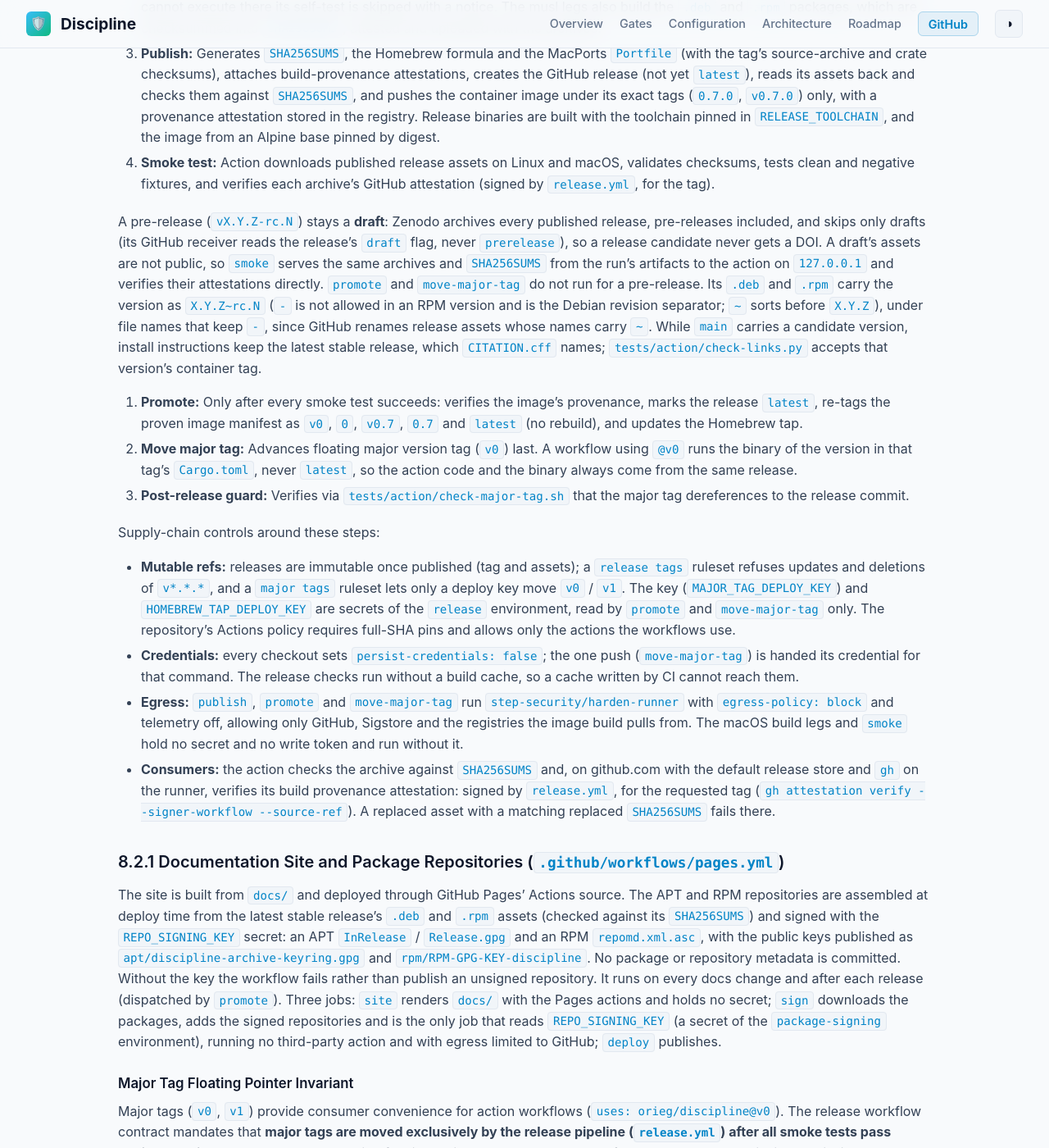
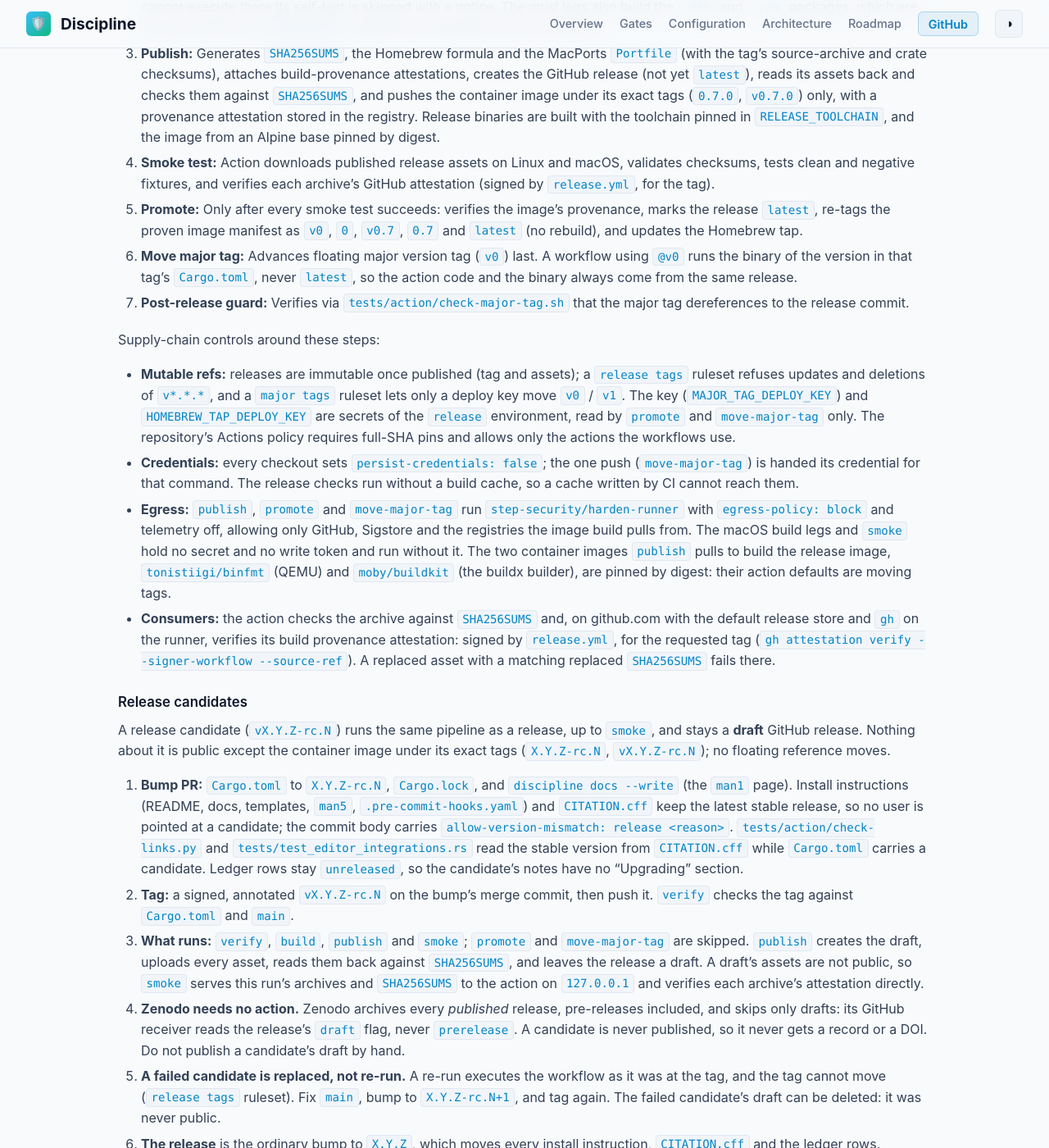
Before and after one commit to actions-marketplace-validations/orieg_discipline, a Jekyll site: the page built from docs/ARCHITECTURE.md, in a window 1280 px wide and 1400 px high, scrolled down 15632 px. Shown: the whole window at 82% size. Built offline with Jekyll 4.4.1, drawn with Linux system fonts in a browser that asks for light colours; some of the changed text lies outside the part shown.

Commit message:
fix(release): allow Docker Hub's CloudFront host and pin the QEMU and buildkit images (#280)
The v0.15.0-rc.1 run failed in publish at `Set up QEMU`: harden-runner
refused `dial tcp 54.185.253.63:443`. Docker Hub redirects blob downloads to
production.cloudfront.docker.com (read from the registry's blob redirect for
tonistiigi/binfmt); the allow-list had only production.cloudflare.docker.com.

- publish, promote: allow production.cloudfront.docker.com:443.
- publish: pin setup-qemu-action's image to tonistiigi/binfmt:qemu-v10.2.3 by
  digest (the default is :latest), and the buildx builder to
  moby/buildkit:v0.32.2 by digest (the default buildx-stable-1 resolves to
  that digest today). promote's builder gets the same pin.
- docs: ARCHITECTURE 8.2 gains a Release candidates subsection with the
  whole process (bump, tag, what runs, Zenodo needs no action, a failed
  candidate is replaced, the final release); the pre-release paragraph that
  had split the release step list moves into it.

```diff
--- a/docs/ARCHITECTURE.md
+++ b/docs/ARCHITECTURE.md
@@ -363,8 +363,6 @@
 2. **Build:** Compiles 4 release targets (`x86_64-musl` and `aarch64-musl`, asserted static; `x86_64-darwin`, `aarch64-darwin`) and executes `self-test` on each target that can run on its runner: `x86_64-darwin` is cross-built on Apple Silicon, and when it cannot execute there its self-test is skipped with a notice. The musl legs also build the `.deb` and `.rpm` packages, which are checksummed into `SHA256SUMS`, attested and uploaded with the archives.
 3. **Publish:** Generates `SHA256SUMS`, the Homebrew formula and the MacPorts `Portfile` (with the tag's source-archive and crate checksums), attaches build-provenance attestations, creates the GitHub release (not yet `latest`), reads its assets back and checks them against `SHA256SUMS`, and pushes the container image under its exact tags (`0.7.0`, `v0.7.0`) only, with a provenance attestation stored in the registry. Release binaries are built with the toolchain pinned in `RELEASE_TOOLCHAIN`, and the image from an Alpine base pinned by digest.
 4. **Smoke test:** Action downloads published release assets on Linux and macOS, validates checksums, tests clean and negative fixtures, and verifies each archive's GitHub attestation (signed by `release.yml`, for the tag).
-
-A pre-release (`vX.Y.Z-rc.N`) stays a **draft**: Zenodo archives every published release, pre-releases included, and skips only drafts (its GitHub receiver reads the release's `draft` flag, never `prerelease`), so a release candidate never gets a DOI. A draft's assets are not public, so `smoke` serves the same archives and `SHA256SUMS` from the run's artifacts to the action on `127.0.0.1` and verifies their attestations directly. `promote` and `move-major-tag` do not run for a pre-release. Its `.deb` and `.rpm` carry the version as `X.Y.Z~rc.N` (`-` is not allowed in an RPM version and is the Debian revision separator; `~` sorts before `X.Y.Z`), under file names that keep `-`, since GitHub renames release assets whose names carry `~`. While `main` carries a candidate version, install instructions keep the latest stable release, which `CITATION.cff` names; `tests/action/check-links.py` accepts that version's container tag.
 5. **Promote:** Only after every smoke test succeeds: verifies the image's provenance, marks the release `latest`, re-tags the proven image manifest as `v0`, `0`, `v0.7`, `0.7` and `latest` (no rebuild), and updates the Homebrew tap.
 6. **Move major tag:** Advances floating major version tag (`v0`) last. A workflow using `@v0` runs the binary of the version in that tag's `Cargo.toml`, never `latest`, so the action code and the binary always come from the same release.
 7. **Post-release guard:** Verifies via `tests/action/check-major-tag.sh` that the major tag dereferences to the release commit.
@@ -372,8 +370,21 @@
 Supply-chain controls around these steps:
 - **Mutable refs:** releases are immutable once published (tag and assets); a `release tags` ruleset refuses updates and deletions of `v*.*.*`, and a `major tags` ruleset lets only a deploy key move `v0` / `v1`. The key (`MAJOR_TAG_DEPLOY_KEY`) and `HOMEBREW_TAP_DEPLOY_KEY` are secrets of the `release` environment, read by `promote` and `move-major-tag` only. The repository's Actions policy requires full-SHA pins and allows only the actions the workflows use.
 - **Credentials:** every checkout sets `persist-credentials: false`; the one push (`move-major-tag`) is handed its credential for that command. The release checks run without a build cache, so a cache written by CI cannot reach them.
-- **Egress:** `publish`, `promote` and `move-major-tag` run `step-security/harden-runner` with `egress-policy: block` and telemetry off, allowing only GitHub, Sigstore and the registries the image build pulls from. The macOS build legs and `smoke` hold no secret and no write token and run without it.
+- **Egress:** `publish`, `promote` and `move-major-tag` run `step-security/harden-runner` with `egress-policy: block` and telemetry off, allowing only GitHub, Sigstore and the registries the image build pulls from. The macOS build legs and `smoke` hold no secret and no write token and run without it. The two container images `publish` pulls to build the release image, `tonistiigi/binfmt` (QEMU) and `moby/buildkit` (the buildx builder), are pinned by digest: their action defaults are moving tags.
 - **Consumers:** the action checks the archive against `SHA256SUMS` and, on github.com with the default release store and `gh` on the runner, verifies its build provenance attestation: signed by `release.yml`, for the requested tag (`gh attestation verify --signer-workflow --source-ref`). A replaced asset with a matching replaced `SHA256SUMS` fails there.
+
+#### Release candidates
+
+A release candidate (`vX.Y.Z-rc.N`) runs the same pipeline as a release, up to `smoke`, and stays a **draft** GitHub release. Nothing about it is public except the container image under its exact tags (`X.Y.Z-rc.N`, `vX.Y.Z-rc.N`); no floating reference moves.
+
+1. **Bump PR:** `Cargo.toml` to `X.Y.Z-rc.N`, `Cargo.lock`, and `discipline docs --write` (the `man1` page). Install instructions (README, docs, templates, `man5`, `.pre-commit-hooks.yaml`) and `CITATION.cff` keep the latest stable release, so no user is pointed at a candidate; the commit body carries `allow-version-mismatch: release <reason>`. `tests/action/check-links.py` and `tests/test_editor_integrations.rs` read the stable version from `CITATION.cff` while `Cargo.toml` carries a candidate. Ledger rows stay `unreleased`, so the candidate's notes have no "Upgrading" section.
+2. **Tag:** a signed, annotated `vX.Y.Z-rc.N` on the bump's merge commit, then push it. `verify` checks the tag against `Cargo.toml` and `main`.
+3. **What runs:** `verify`, `build`, `publish` and `smoke`; `promote` and `move-major-tag` are skipped. `publish` creates the draft, uploads every asset, reads them back against `SHA256SUMS`, and leaves the release a draft. A draft's assets are not public, so `smoke` serves this run's archives and `SHA256SUMS` to the action on `127.0.0.1` and verifies each archive's attestation directly.
+4. **Zenodo needs no action.** Zenodo archives every *published* release, pre-releases included, and skips only drafts: its GitHub receiver reads the release's `draft` flag, never `prerelease`. A candidate is never published, so it never gets a record or a DOI. Do not publish a candidate's draft by hand.
+5. **A failed candidate is replaced, not re-run.** A re-run executes the workflow as it was at the tag, and the tag cannot move (`release tags` ruleset). Fix `main`, bump to `X.Y.Z-rc.N+1`, and tag again. The failed candidate's draft can be deleted: it was never public.
+6. **The release** is the ordinary bump to `X.Y.Z`, which moves every install instruction, `CITATION.cff` and the ledger rows.
+
+Packages: a candidate's `.deb` and `.rpm` carry the version as `X.Y.Z~rc.N` (`-` is not allowed in an RPM version and is the Debian revision separator; `~` sorts before `X.Y.Z`), under file names that keep `-`, since GitHub renames release assets whose names carry `~`.
 
 ### 8.2.1 Documentation Site and Package Repositories (`.github/workflows/pages.yml`)
 
```
Also changed, not shown: .github/workflows/release.yml.
